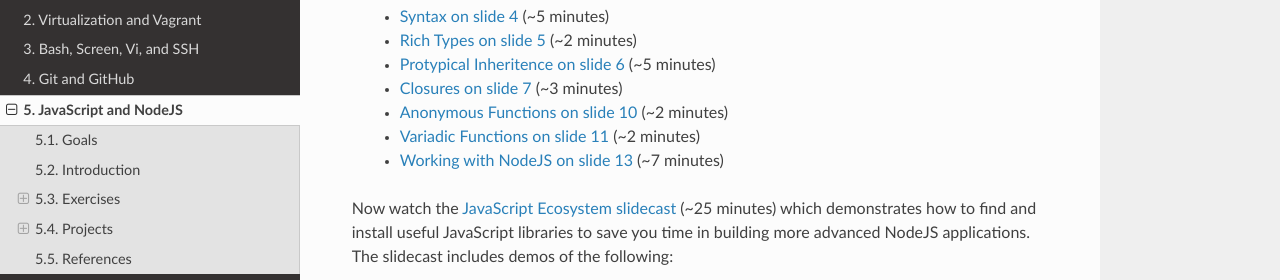
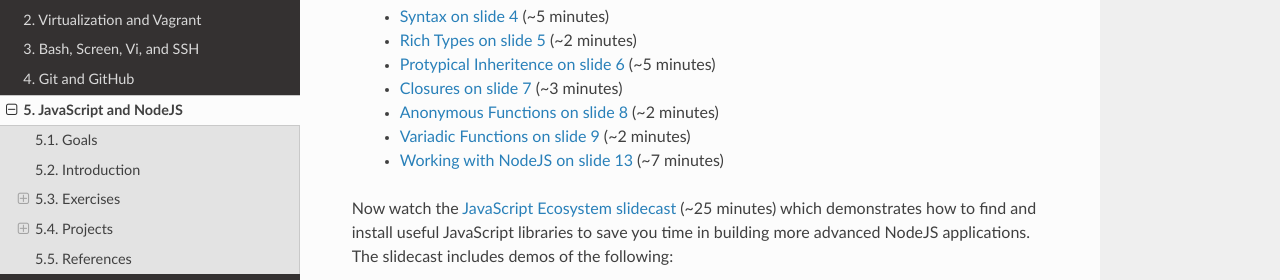
Before and after one commit to parente/tott, a Sphinx documentation site: the page built from doc/sessions/nodejs.rst, in a window 1280 px wide and 900 px high, scrolled down 544 px. Shown: the part 155-435 px from the top of the window. Built offline with Sphinx 7.4.7 and the Read the Docs theme 2.0.0, drawn with Linux system fonts in a browser that asks for light colours.

Commit message:
More JS demo link fixes

```diff
--- a/doc/sessions/nodejs.rst
+++ b/doc/sessions/nodejs.rst
@@ -24,8 +24,8 @@
   * `Rich Types on slide 5 <../_static/casts/javascript.html#/5>`_ (~2 minutes)
   * `Protypical Inheritence on slide 6 <../_static/casts/javascript.html#/6>`_ (~5 minutes)
   * `Closures on slide 7 <../_static/casts/javascript.html#/7>`_ (~3 minutes)
-  * `Anonymous Functions on slide 10 <../_static/casts/javascript.html#/10>`_ (~2 minutes)
-  * `Variadic Functions on slide 11 <../_static/casts/javascript.html#/11>`_ (~2 minutes)
+  * `Anonymous Functions on slide 8 <../_static/casts/javascript.html#/8>`_ (~2 minutes)
+  * `Variadic Functions on slide 9 <../_static/casts/javascript.html#/9>`_ (~2 minutes)
   * `Working with NodeJS on slide 13 <../_static/casts/javascript.html#/13>`_ (~7 minutes)
 
 Now watch the `JavaScript Ecosystem slidecast <../_static/casts/js_eco.html>`_ (~25 minutes) which demonstrates how to find and install useful JavaScript libraries to save you time in building more advanced NodeJS applications. The slidecast includes demos of the following:
```
